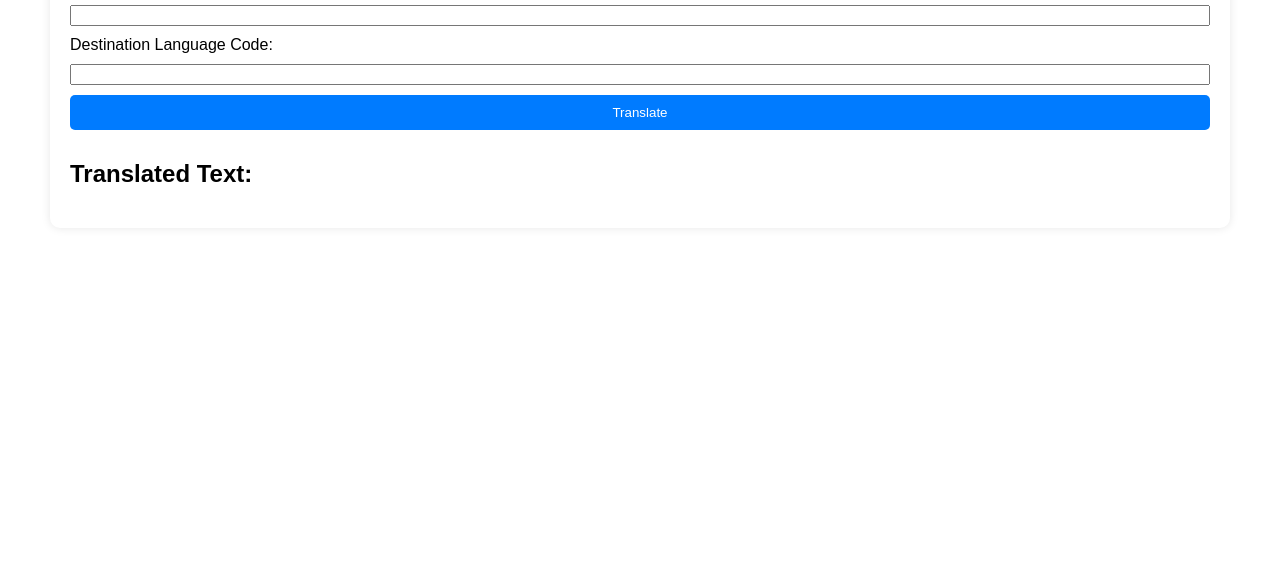
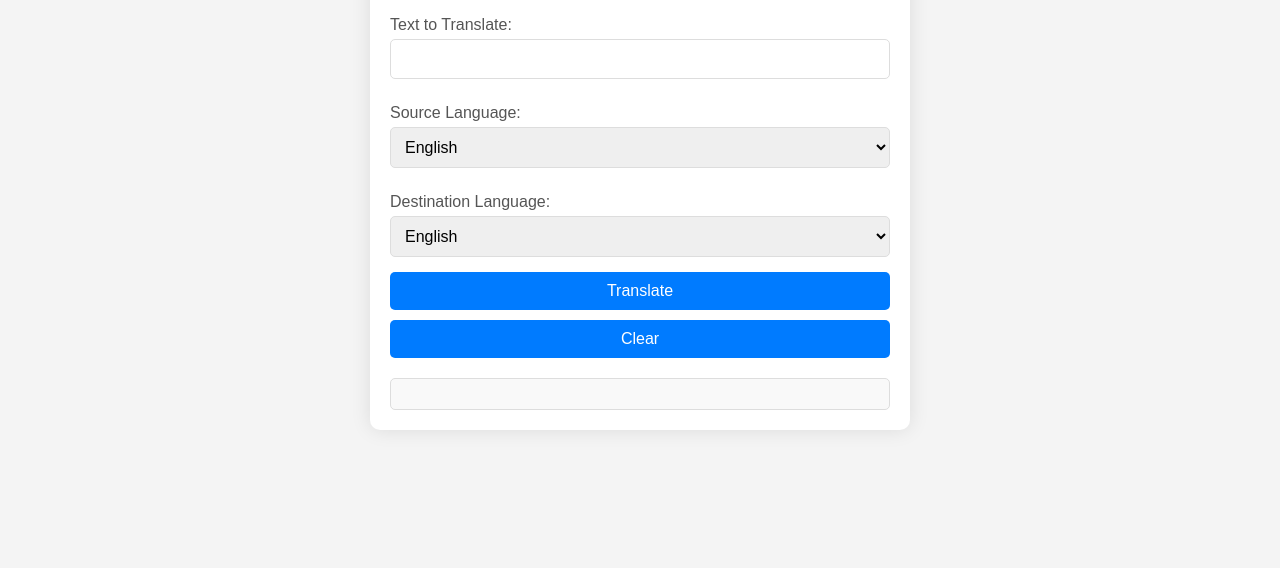
Before and after one commit to SriRanjani30/Translator, a plain HTML site: page Translate.html.html in a window 1280 px wide. Shown: the part 232-800 px from the top of the page. Drawn offline with Linux system fonts and the light colour scheme.

Commit message:
Update Translate.html.html

```diff
--- a/Translate.html.html
+++ b/Translate.html.html
@@ -7,53 +7,122 @@
     <style>
         body {
             font-family: Arial, sans-serif;
-            margin: 50px;
+            background-color: #f4f4f4;
+            display: flex;
+            justify-content: center;
+            align-items: center;
+            height: 100vh;
+            margin: 0;
+        }
+        .container {
+            background-color: #fff;
             padding: 20px;
             border-radius: 10px;
-            box-shadow: 0 0 10px rgba(0,0,0,0.1);
+            box-shadow: 0 0 20px rgba(0, 0, 0, 0.1);
+            max-width: 500px;
+            width: 100%;
+            text-align: center;
+        }
+        h1 {
+            color: #333;
         }
         form {
             display: flex;
             flex-direction: column;
         }
-        label, input, select, button {
-            margin-bottom: 10px;
+        label {
+            margin: 10px 0 5px;
+            color: #555;
+            text-align: left;
+        }
+        input, select {
+            padding: 10px;
+            margin-bottom: 15px;
+            border: 1px solid #ddd;
+            border-radius: 5px;
+            font-size: 16px;
         }
         button {
-            padding: 10px;
+            padding: 10px 20px;
             background-color: #007bff;
             color: white;
             border: none;
             border-radius: 5px;
             cursor: pointer;
+            font-size: 16px;
         }
         button:hover {
             background-color: #0056b3;
         }
+        .translated-text {
+            margin-top: 20px;
+            padding: 15px;
+            border: 1px solid #ddd;
+            border-radius: 5px;
+            background-color: #f9f9f9;
+            color: #333;
+        }
+        .loading {
+            display: none;
+        }
+        .error {
+            color: red;
+            margin-top: 20px;
+        }
     </style>
 </head>
 <body>
+    <div class="container">
         <h1>Language Translator</h1>
         <form id="translator-form">
             <label for="text">Text to Translate:</label>
             <input type="text" id="text" name="text" required>
 
-        <label for="src_lang">Source Language Code:</label>
-        <input type="text" id="src_lang" name="src_lang" required>
+            <label for="src_lang">Source Language:</label>
+            <select id="src_lang" name="src_lang" required>
+                <option value="en">English</option>
+                <option value="es">Spanish</option>
+                <option value="fr">French</option>
+                <option value="de">German</option>
+                <option value="it">Italian</option>
+                <option value="zh-cn">Chinese (Simplified)</option>
 
-        <label for="dest_lang">Destination Language Code:</label>
-        <input type="text" id="dest_lang" name="dest_lang" required>
+            </select>
+
+            <label for="dest_lang">Destination Language:</label>
+            <select id="dest_lang" name="dest_lang" required>
+                <option value="en">English</option>
+                <option value="es">Spanish</option>
+                <option value="fr">French</option>
+                <option value="de">German</option>
+                <option value="it">Italian</option>
+                <option value="zh-cn">Chinese (Simplified)</option>
+
+            </select>
 
             <button type="submit">Translate</button>
+            <button type="button" id="clear-form" style="margin-top: 10px;">Clear</button>
         </form>
-    <h2>Translated Text:</h2>
-    <p id="translated-text"></p>
+        <div id="loading" class="loading">Translating...</div>
+        <div id="error" class="error"></div>
+        <div id="translated-text" class="translated-text"></div>
+    </div>
+
     <script>
         document.getElementById('translator-form').addEventListener('submit', function(e) {
             e.preventDefault();
+
             const text = document.getElementById('text').value;
             const src_lang = document.getElementById('src_lang').value;
             const dest_lang = document.getElementById('dest_lang').value;
+            const loading = document.getElementById('loading');
+            const error = document.getElementById('error');
+            const translatedTextDiv = document.getElementById('translated-text');
+
+            loading.style.display = 'block';
+            error.textContent = '';
+            translatedTextDiv.textContent = '';
+
             fetch('/translate', {
                 method: 'POST',
                 headers: {
@@ -63,9 +132,25 @@
             })
             .then(response => response.json())
             .then(data => {
-                document.getElementById('translated-text').textContent = data.translated_text;
+                loading.style.display = 'none';
+                if (data.translated_text) {
+                    translatedTextDiv.textContent = data.translated_text;
+                } else {
+                    error.textContent = 'Translation failed. Please try again.';
+                }
             })
-            .catch(error => console.error('Error:', error));
+            .catch(error => {
+                loading.style.display = 'none';
+                error.textContent = 'Error: ' + error.message;
+            });
+        });
+
+        document.getElementById('clear-form').addEventListener('click', function() {
+            document.getElementById('text').value = '';
+            document.getElementById('src_lang').value = 'en';
+            document.getElementById('dest_lang').value = 'en';
+            document.getElementById('translated-text').textContent = '';
+            document.getElementById('error').textContent = '';
         });
     </script>
 </body>
```
Lines whose indentation alone changed are shown as unchanged.
